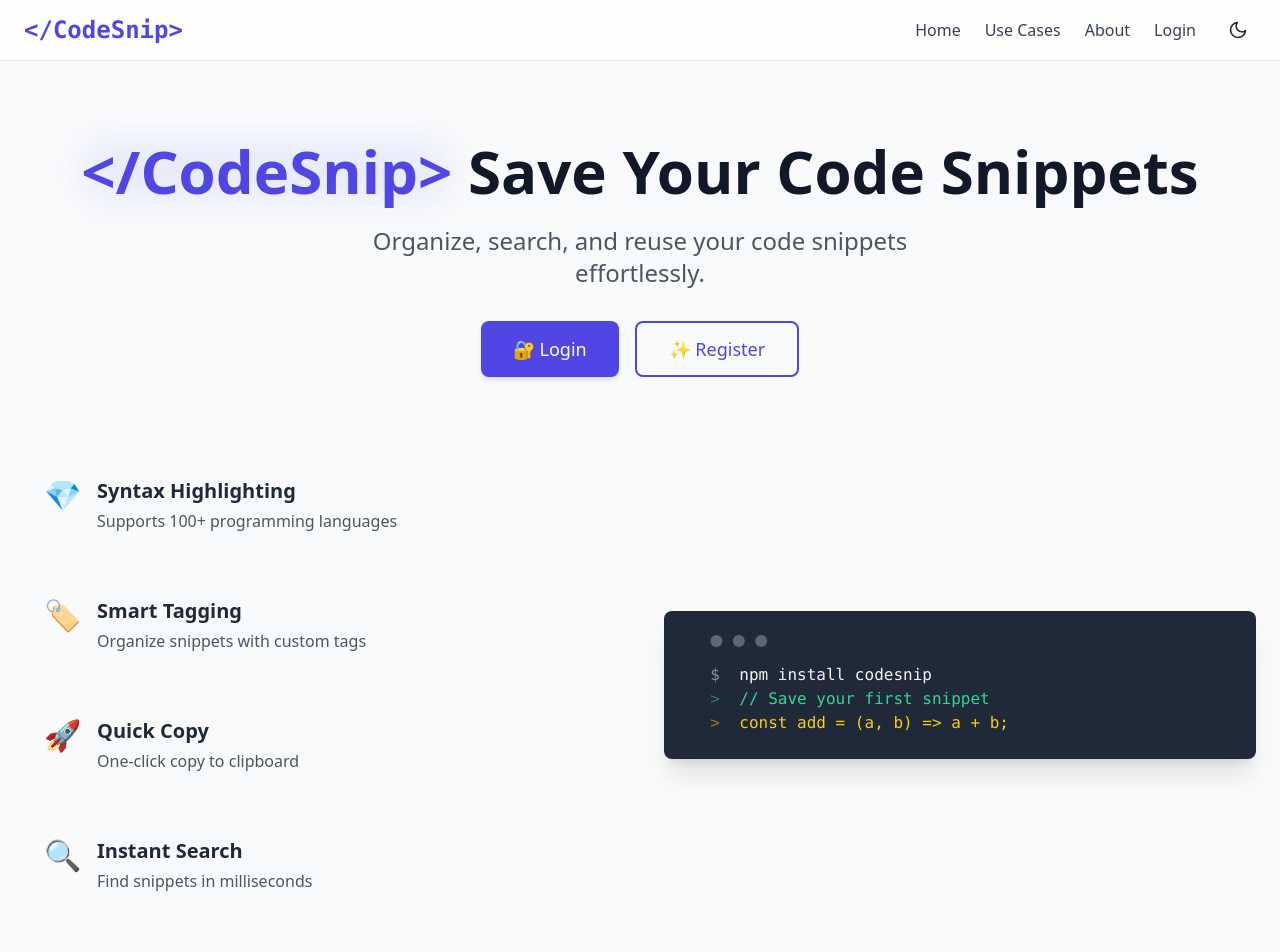
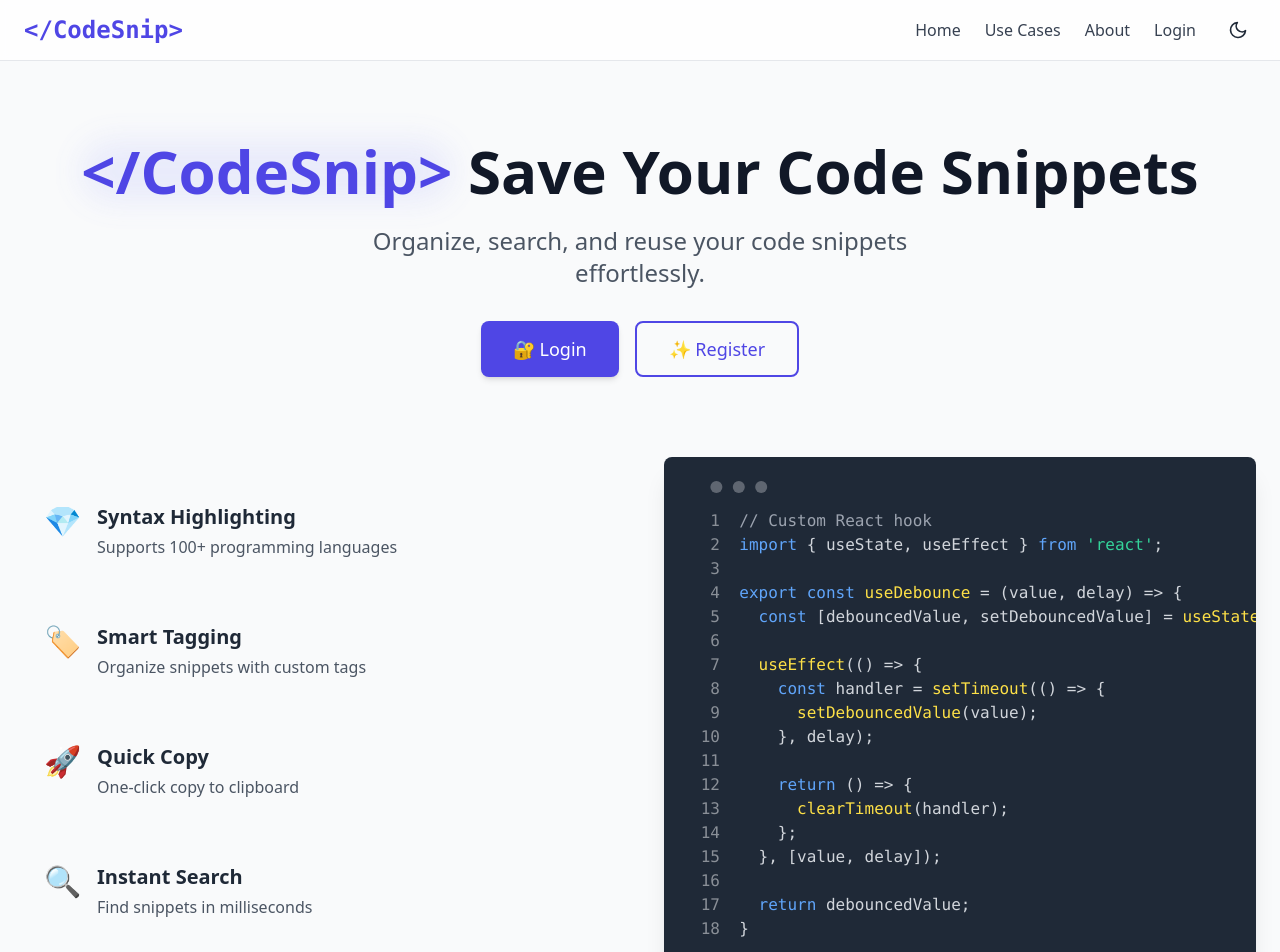
Before and after one commit to tassu1/devsnip, a React (Vite) app in the folder frontend/: page / in a window 1280 px wide. Shown: the top 952 px of the page. Built offline with nearby package versions, Linux system fonts and the light colour scheme.

Commit message:
change design of home page and about page

```diff
--- a/frontend/src/pages/About.jsx
+++ b/frontend/src/pages/About.jsx
@@ -79,14 +79,7 @@ const About = () => {
             A full-stack application solving a real developer pain point - organizing and retrieving code snippets efficiently.
           </p>
           <div className="mt-10 flex flex-col sm:flex-row justify-center gap-4">
-            <motion.button
-              whileHover={{ y: -2, boxShadow: "0 5px 15px rgba(79, 70, 229, 0.3)" }}
-              whileTap={{ scale: 0.98 }}
-              className="px-6 py-3 bg-indigo-600 hover:bg-indigo-700 text-white rounded-lg font-medium transition-all duration-200 flex items-center justify-center gap-2"
-            >
-              <Link to="/register">Try Live Demo</Link>
-              <FiExternalLink />
-            </motion.button>
+
             <motion.button
               whileHover={{ y: -2 }}
               whileTap={{ scale: 0.98 }}
@@ -350,7 +343,7 @@ const About = () => {
               whileTap={{ scale: 0.98 }}
               className="px-6 py-3 bg-indigo-600 hover:bg-indigo-700 text-white rounded-lg font-medium transition-all duration-200"
             >
-              <Link to="/contact" className="flex items-center justify-center gap-2">
+              <Link to="https://www.linkedin.com/in/md-tahseen-alam-892317263/" className="flex items-center justify-center gap-2">
                 Contact Me
               </Link>
             </motion.button>
@@ -360,7 +353,7 @@ const About = () => {
               className="px-6 py-3 bg-white dark:bg-gray-800 border border-gray-200 dark:border-gray-700 text-gray-700 dark:text-gray-300 hover:bg-gray-50 dark:hover:bg-gray-700 rounded-lg font-medium transition-all duration-200 flex items-center justify-center gap-2"
             >
               <a
-                href="https://github.com/yourusername"
+                href="https://github.com/tassu1"
                 target="_blank"
                 rel="noopener noreferrer"
               >
--- a/frontend/src/pages/Home.jsx
+++ b/frontend/src/pages/Home.jsx
@@ -1,11 +1,10 @@
-// Homepage.jsx
 import { useState, useEffect } from 'react';
 import { Link } from 'react-router-dom';
 import { motion } from 'framer-motion';
 import Navbar from '../components/Navbar';
 import Footer from '../components/Footer';
 
-const Homepage = () => {
+const Home = () => {
   const [darkMode, setDarkMode] = useState(() => {
     return localStorage.getItem('darkMode') === 'true' ||
            (window.matchMedia('(prefers-color-scheme: dark)').matches &&
@@ -108,13 +107,24 @@ const Homepage = () => {
               whileHover={{ scale: 1.02 }}
               className="order-1 lg:order-2 mockup-code bg-gray-800 text-gray-100 p-4 sm:p-6 rounded-lg shadow-xl"
             >
-              <pre data-prefix="$"><code>npm install codesnip</code></pre>
-             <pre data-prefix={'>'} className="text-emerald-400">
-  <code>// Save your first snippet</code>
-</pre>
-<pre data-prefix={'>'} className="text-yellow-400">
-  <code>const add = (a, b) ={'>'} a + b;</code>
-</pre>
+              <pre data-prefix="1"><code className="text-gray-400">// Custom React hook</code></pre>
+              <pre data-prefix="2"><code className="text-blue-400">import</code> <code className="text-gray-300">{`{ useState, useEffect }`}</code> <code className="text-blue-400">from</code> <code className="text-emerald-400">'react'</code><code className="text-gray-300">;</code></pre>
+              <pre data-prefix="3"><code className="text-gray-300"></code></pre>
+              <pre data-prefix="4"><code className="text-blue-400">export const</code> <code className="text-yellow-300">useDebounce</code> <code className="text-gray-300">= (value, delay) ={'>'} {`{`}</code></pre>
+              <pre data-prefix="5"><code className="text-blue-400">  const</code> <code className="text-gray-300">[debouncedValue, setDebouncedValue] =</code> <code className="text-yellow-300">useState</code><code className="text-gray-300">(value);</code></pre>
+              <pre data-prefix="6"><code className="text-gray-300"></code></pre>
+              <pre data-prefix="7"><code className="text-yellow-300">  useEffect</code><code className="text-gray-300">(() ={'>'} {`{`}</code></pre>
+              <pre data-prefix="8"><code className="text-blue-400">    const</code> <code className="text-gray-300">handler =</code> <code className="text-yellow-300">setTimeout</code><code className="text-gray-300">(() ={'>'} {`{`}</code></pre>
+              <pre data-prefix="9"><code className="text-yellow-300">      setDebouncedValue</code><code className="text-gray-300">(value);</code></pre>
+              <pre data-prefix="10"><code className="text-gray-300">    {`}`}, delay);</code></pre>
+              <pre data-prefix="11"><code className="text-gray-300"></code></pre>
+              <pre data-prefix="12"><code className="text-blue-400">    return</code> <code className="text-gray-300">() ={'>'} {`{`}</code></pre>
+              <pre data-prefix="13"><code className="text-yellow-300">      clearTimeout</code><code className="text-gray-300">(handler);</code></pre>
+              <pre data-prefix="14"><code className="text-gray-300">    {`}`};</code></pre>
+              <pre data-prefix="15"><code className="text-gray-300">  {`}`}, [value, delay]);</code></pre>
+              <pre data-prefix="16"><code className="text-gray-300"></code></pre>
+              <pre data-prefix="17"><code className="text-blue-400">  return</code> <code className="text-gray-300">debouncedValue;</code></pre>
+              <pre data-prefix="18"><code className="text-gray-300">{`}`}</code></pre>
             </motion.div>
           </div>
         </motion.section>
@@ -142,4 +152,4 @@ const FeatureItem = ({ icon, title, description }) => (
   </motion.div>
 );
 
-export default Homepage;
+export default Home
```
